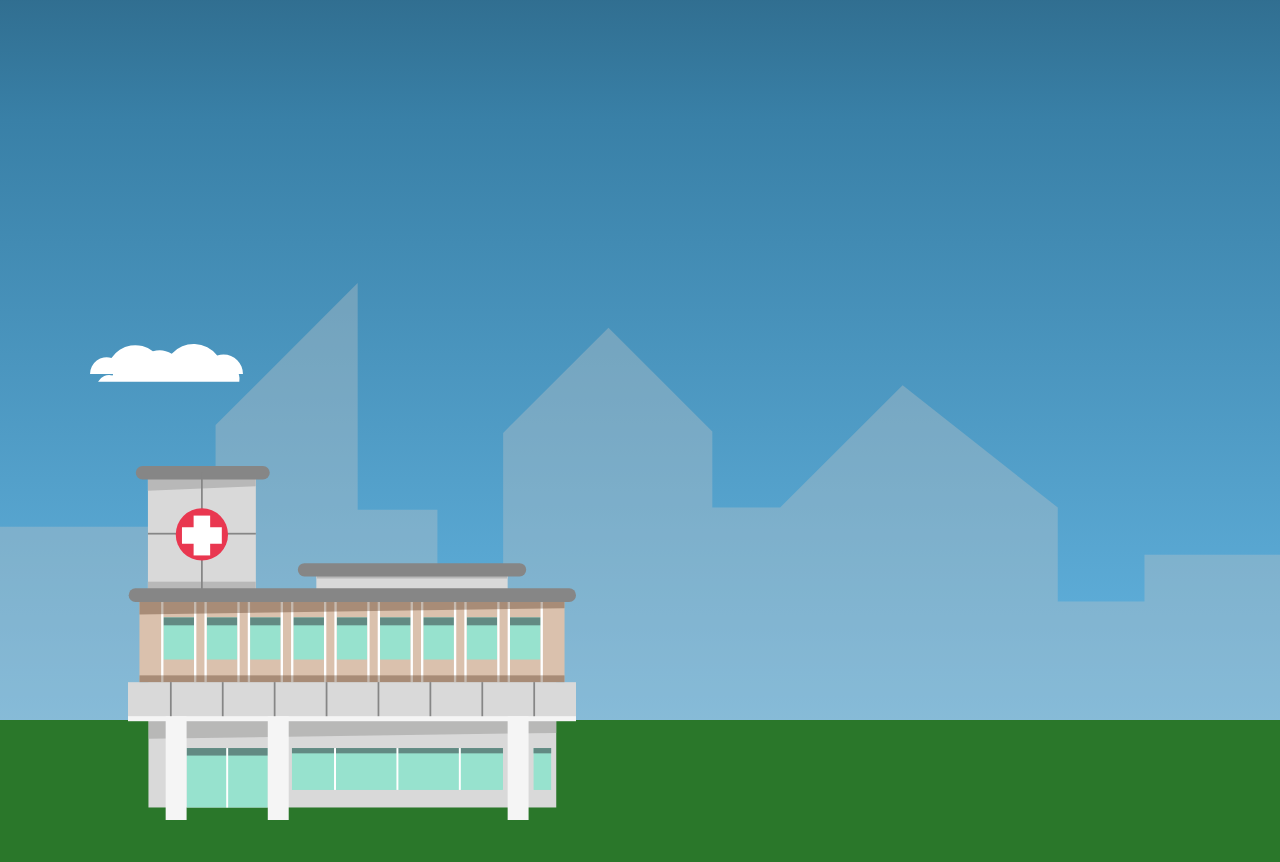
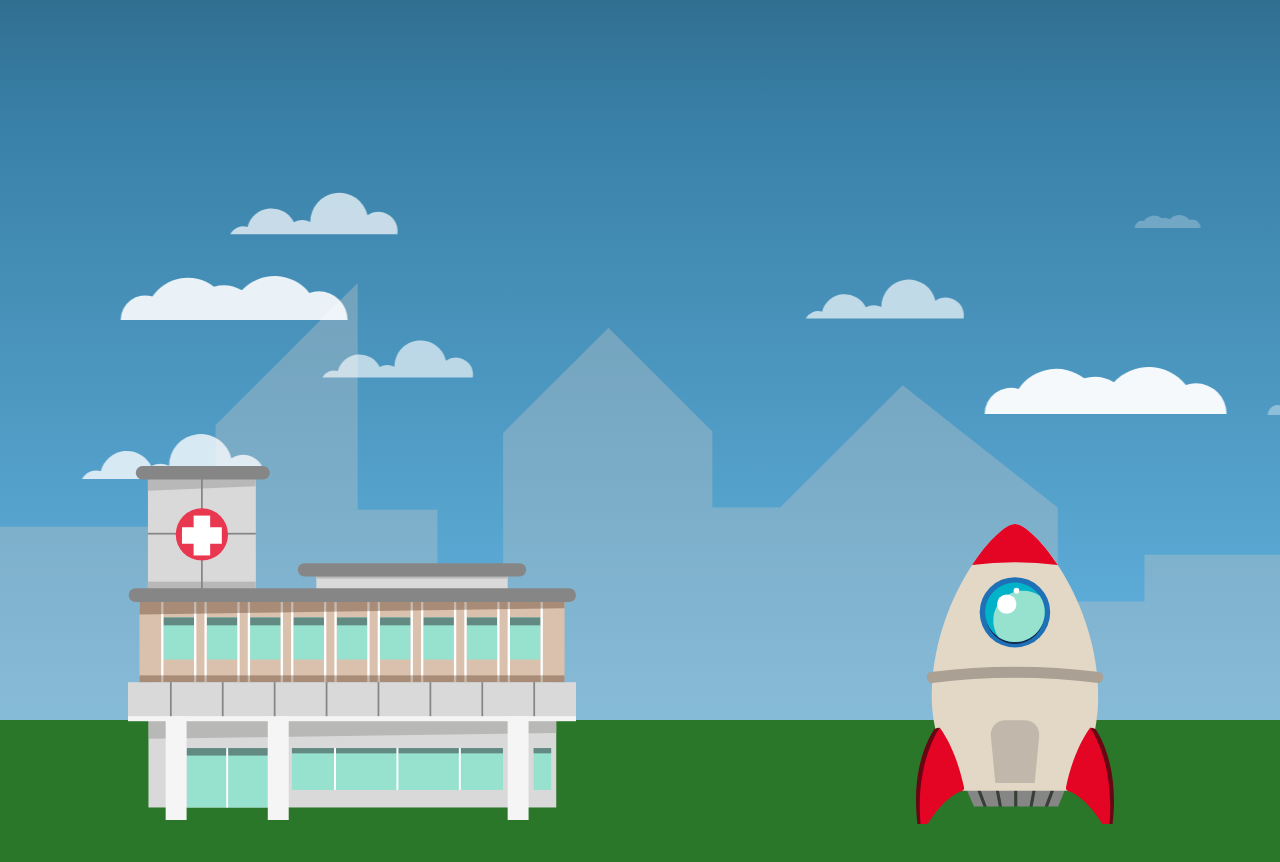
Before and after one commit to jan-temmerman/OLV_Kinderwebsite, a React (Create React App) app: page / in a window 1280 px wide. Shown: the part 1480-2342 px from the top of the page. Built offline with nearby package versions, Linux system fonts and the light colour scheme.

Commit message:
Homepage updates

```diff
--- a/src/sass/views/_home.scss
+++ b/src/sass/views/_home.scss
@@ -16,11 +16,47 @@
   z-index: 2;
 }
 
+.clouds {
+  position: relative;
+  top: 0;
+  left: 0;
+  width: 100%;
+  height: 50%;
+}
+
+@keyframes cloudmovement {
+  0% {
+    transform: translateX(0);
+  }
+
+  50% {
+    transform: translateX(50vw);
+  }
+  100% {
+    transform: translateX(0);
+  }
+}
+
 .cloud {
   position: absolute;
-  left: random(20) * 1%;
-  top: random(60) * 1%;
-  width: 12%;
+  animation-name: cloudmovement;
+  animation-duration: 180s;
+  animation-iteration-count: infinite;
+
+  &:nth-child(n) {
+    animation-delay: 0.5s;
+  }
+
+  &:nth-child(2n) {
+    animation-duration: 300s;
+    animation-delay: 1.5s;
+    animation-direction: reverse;
+  }
+
+  &:nth-child(5n-1) {
+    animation-delay: 3s;
+    animation-duration: 240s;
+  }
 }
 
 .skyline {
@@ -31,3 +67,11 @@
   z-index: 0;
   opacity: 0.6;
 }
+
+.rocket {
+  height: 300px;
+  position: absolute;
+  bottom: 12vh;
+  right: 13%;
+  z-index: 99;
+}
--- a/src/views/HomeView.jsx
+++ b/src/views/HomeView.jsx
@@ -1,21 +1,72 @@
-import React from "react";
-import { stringLiteral } from "@babel/types";
-import { Parallax, ParallaxLayer } from "react-spring/renderprops-addons";
-import "../sass/app.scss";
-import "../sass/views/_home.scss";
+import React, { useEffect, useRef } from 'react';
+import { Parallax, ParallaxLayer } from 'react-spring/renderprops-addons';
+import { Spring } from 'react-spring/renderprops';
+import { useSpring } from 'react-spring';
+import '../sass/app.scss';
+import '../sass/views/_home.scss';
 
 export default function HomeView() {
+    const clouds = [];
+    const ref = useRef();
+    const [{ offset }, set] = useSpring(() => ({ offset: 0 }));
+
+    const handleScroll = () => {
+        const posY = ref.current.getBoundingClientRect().top;
+        const offset = window.pageYOffset - posY;
+        set({ offset });
+    };
+
+    useEffect(() => {
+        window.addEventListener('scroll', handleScroll);
+
+        return () => {
+            window.removeEventListener('scroll', handleScroll);
+        };
+    });
+
     function scrollBottom() {
         window.scrollTo(0, 99999);
     }
     if (document.addEventListener) {
-    document.addEventListener("DOMContentLoaded", scrollBottom, false);
-  } else if (window.attachEvent) window.attachEvent("onload", scrollBottom);
+        document.addEventListener('DOMContentLoaded', scrollBottom, false);
+    } else if (window.attachEvent) window.attachEvent('onload', scrollBottom);
+
+    function generateClouds(amount) {
+        const cloudArray = ['wolk_1', 'wolk_2', 'wolk_3'];
+        for (let i = 0; i < amount; i++) {
+            const cloud = Math.floor(Math.random() * (cloudArray.length - 1));
+            const size = Math.random() * 25;
+            const element = (
+                <img
+                    src={`homepage/${cloudArray[cloud]}.svg`}
+                    alt="Cloud"
+                    className="cloud"
+                    style={{
+                        width: `${size}%`,
+                        top: `${Math.random() * 100}%`,
+                        left: `${Math.random() * 100}%`,
+                        opacity: `${size / 20}`,
+                    }}
+                />
+            );
+            clouds.push(element);
+        }
+    }
 
     return (
         <div className="background">
             <section className="container space" />
-      <section className="container earth">
+            <Spring from={{ y: 0 }} to={{ y: 100 }}>
+                {(props) => (
+                    <img
+                        src="homepage/raket.svg"
+                        alt="Raket"
+                        className="rocket"
+                        style={props}
+                    />
+                )}
+            </Spring>
+            <section className="container earth" onLoad={generateClouds(8)}>
                 <div className="ground" />
                 <img className="skyline" src="homepage/skyline_1.svg" alt="Skyline" />
                 <img
@@ -23,8 +74,9 @@ export default function HomeView() {
                     src="homepage/ziekenhuis.svg"
                     alt="Ziekenhuis"
                 />
-        <img className="cloud" src="homepage/wolk_1.svg" alt="Wolk 1" />
-        <img className="cloud" src="homepage/wolk_2.svg" alt="Wolk 2" />
+                <section className="clouds" id="cloudContainer" ref={ref}>
+                    {clouds}
+                </section>
             </section>
         </div>
     );
```
Lines whose indentation alone changed are shown as unchanged.
